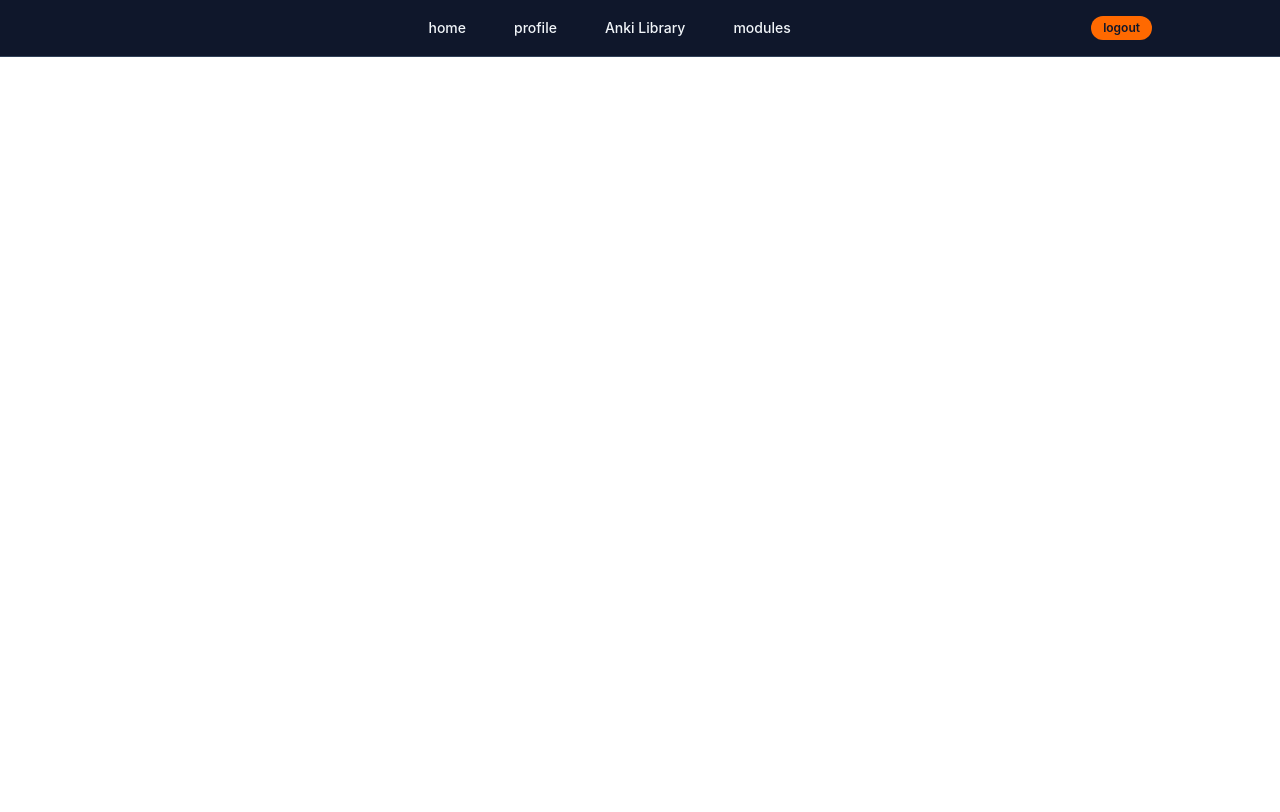
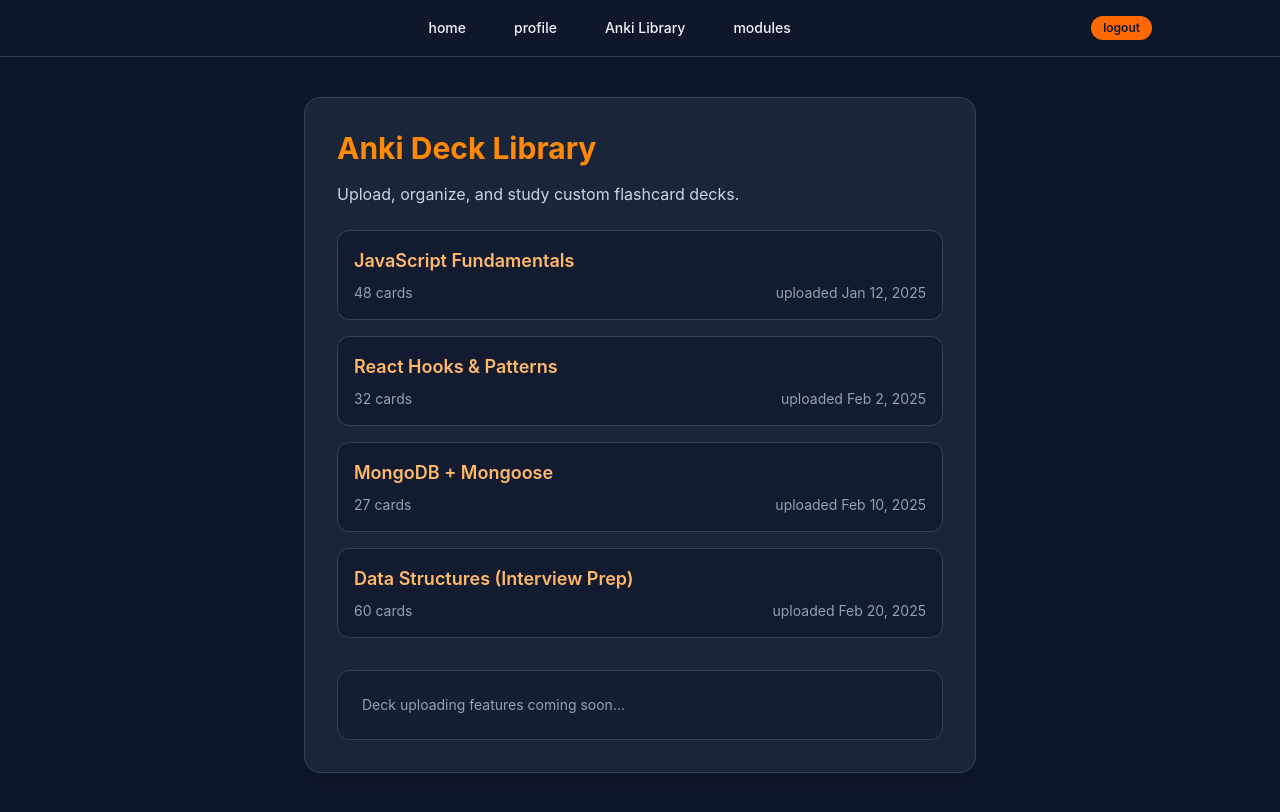
Before and after one commit to millan-figueroa/studyhub-frontend, a React (Vite) app: page /library in a window 1280 px wide. Built offline with nearby package versions, Linux system fonts and the light colour scheme; no server answers.

Commit message:
Adds dummy data to anki and profile stats, updates login and logout functions to navigate to home page

```diff
--- a/src/App.tsx
+++ b/src/App.tsx
@@ -25,7 +25,7 @@
         <Route path="/profile" element={<ProfilePage />} />
 
         {/* Anki decks library */}
-        <Route path="/profile" element={<AnkiLibrary />} />
+        <Route path="/library" element={<AnkiLibrary />} />
 
         {/* module details page with tasks inside it */}
         <Route path="/modules/:moduleId" element={<ModuleDetailsPage />} />
--- a/src/components/Navbar.tsx
+++ b/src/components/Navbar.tsx
@@ -1,8 +1,10 @@
 import { NavLink } from "react-router-dom";
 import { useAuth } from "../context/useAuth";
+import { useNavigate } from "react-router-dom";
 
 export default function NavBar() {
   const auth = useAuth();
+  const navigate = useNavigate();
 
   // minimal navbar if auth not ready
   if (!auth) {
@@ -43,7 +45,10 @@
 
         {/* logout all the way on the right */}
         <button
-          onClick={logOut}
+          onClick={() => {
+            logOut();
+            navigate("/");
+          }}
           className="ml-auto px-3 py-1 rounded-full bg-orange-500 text-slate-900 font-semibold hover:bg-orange-400 transition text-xs"
         >
           logout
--- a/src/pages/AnkiLibrary.tsx
+++ b/src/pages/AnkiLibrary.tsx
@@ -1,3 +1,64 @@
 export default function AnkiLibrary() {
-  return <h1>This is where we upload our decks.</h1>;
+  const dummyDecks = [
+    {
+      id: "1",
+      title: "JavaScript Fundamentals",
+      cards: 48,
+      uploaded: "Jan 12, 2025",
+    },
+    {
+      id: "2",
+      title: "React Hooks & Patterns",
+      cards: 32,
+      uploaded: "Feb 2, 2025",
+    },
+    {
+      id: "3",
+      title: "MongoDB + Mongoose",
+      cards: 27,
+      uploaded: "Feb 10, 2025",
+    },
+    {
+      id: "4",
+      title: "Data Structures (Interview Prep)",
+      cards: 60,
+      uploaded: "Feb 20, 2025",
+    },
+  ];
+
+  return (
+    <div className="min-h-[calc(100vh-64px)] bg-slate-900 px-4 py-10 text-slate-100 flex justify-center items-start">
+      <div className="max-w-2xl w-full bg-slate-800/80 border border-slate-700 rounded-2xl shadow-xl p-8">
+        <h1 className="text-3xl font-bold mb-4 text-orange-400">
+          Anki Deck Library
+        </h1>
+
+        <p className="text-slate-300 mb-6">
+          Upload, organize, and study custom flashcard decks.
+        </p>
+
+        <div className="space-y-4">
+          {dummyDecks.map((deck) => (
+            <div
+              key={deck.id}
+              className="bg-slate-900/70 border border-slate-700 rounded-xl p-4 hover:border-orange-500 transition"
+            >
+              <h2 className="text-lg font-semibold text-orange-300">
+                {deck.title}
+              </h2>
+
+              <div className="flex justify-between text-sm text-slate-400 mt-2">
+                <p>{deck.cards} cards</p>
+                <p>uploaded {deck.uploaded}</p>
+              </div>
+            </div>
+          ))}
+        </div>
+
+        <div className="mt-8 rounded-xl border border-slate-700 bg-slate-900/50 p-6 text-slate-400 text-sm">
+          <p>Deck uploading features coming soon...</p>
+        </div>
+      </div>
+    </div>
+  );
 }
--- a/src/pages/AuthPage.tsx
+++ b/src/pages/AuthPage.tsx
@@ -57,21 +57,17 @@
   const handleLogin = async (e: React.FormEvent) => {
     e.preventDefault();
     try {
-      // clear any old error message
       setError("");
       setLoading(true);
 
-      // api call here to login the user
       await auth?.logIn(email, password);
-      navigate("/modules");
 
-      // eslint-disable-next-line @typescript-eslint/no-explicit-any
+      // redirect to homepage after login
+      navigate("/");
     } catch (error: any) {
-      // log error to dev tools
       console.error(error.message);
       setError(error.message);
     } finally {
-      // turn off loading so button is clickable again
       setLoading(false);
     }
   };
--- a/src/pages/HomePage.tsx
+++ b/src/pages/HomePage.tsx
@@ -9,7 +9,7 @@
   // not logged in → landing page
   if (!user) {
     return (
-      <div className="min-h-[calc(100vh-64px)] flex items-center justify-center bg-slate-900 px-4">
+      <div className="min-h-[calc(100vh-64px)] flex items-start justify-center bg-slate-900 px-4 pt-20">
         <div className="max-w-lg w-full bg-slate-800/80 rounded-2xl shadow-2xl p-8 text-slate-100">
           <h1 className="text-3xl font-bold mb-2">StudyHub</h1>
           <p className="text-slate-400 mb-6">
@@ -39,7 +39,7 @@
 
   // logged in → dashboard
   return (
-    <div className="min-h-[calc(100vh-64px)] flex items-center justify-center bg-slate-900 px-4">
+    <div className="min-h-[calc(100vh-64px)] flex items-start justify-center bg-slate-900 px-4 pt-20">
       <div className="max-w-2xl w-full bg-slate-800/80 rounded-2xl shadow-2xl p-8 text-slate-100">
         <h1 className="text-3xl font-bold mb-2">
           welcome back{user.username ? `, ${user.username}` : ""} 👋
--- a/src/pages/ProfilePage.tsx
+++ b/src/pages/ProfilePage.tsx
@@ -1,9 +1,39 @@
 export default function ProfilePage() {
   return (
-    <div className="min-h-screen bg-slate-900 flex items-center justify-center p-6">
-      <h1 className="text-3xl font-bold text-orange-400">
-        Profile Page... under construction
-      </h1>
+    <div className="min-h-screen bg-slate-900 flex items-start justify-center p-6 pt-20 text-slate-100">
+      <div className="w-full max-w-md bg-slate-800/80 border border-slate-700 rounded-2xl shadow-xl p-8">
+        {/* Header */}
+        <h1 className="text-3xl font-bold text-orange-400 mb-6 text-center">
+          your profile
+        </h1>
+
+        {/* User Card */}
+        <div className="bg-slate-900/70 border border-slate-700 rounded-xl p-6 mb-6">
+          <p className="text-sm text-slate-400 mb-2">username</p>
+          <p className="text-lg font-semibold mb-4">studyhub_user</p>
+
+          <p className="text-sm text-slate-400 mb-2">email</p>
+          <p className="text-lg font-semibold">user@email.com</p>
+        </div>
+
+        {/* Mock Stats */}
+        <div className="grid grid-cols-2 gap-4">
+          <div className="bg-slate-900/70 border border-slate-700 rounded-xl p-4 text-center">
+            <p className="text-xs text-slate-400">modules created</p>
+            <p className="text-2xl font-bold text-orange-400">7</p>
+          </div>
+
+          <div className="bg-slate-900/70 border border-slate-700 rounded-xl p-4 text-center">
+            <p className="text-xs text-slate-400">tasks completed</p>
+            <p className="text-2xl font-bold text-orange-400">42</p>
+          </div>
+
+          <div className="bg-slate-900/70 border border-slate-700 rounded-xl p-4 text-center col-span-2">
+            <p className="text-xs text-slate-400">anki decks uploaded</p>
+            <p className="text-2xl font-bold text-orange-400">3</p>
+          </div>
+        </div>
+      </div>
     </div>
   );
 }
```
Also changed, not shown: 1 other file (tests, documents, lock files or other folders).
